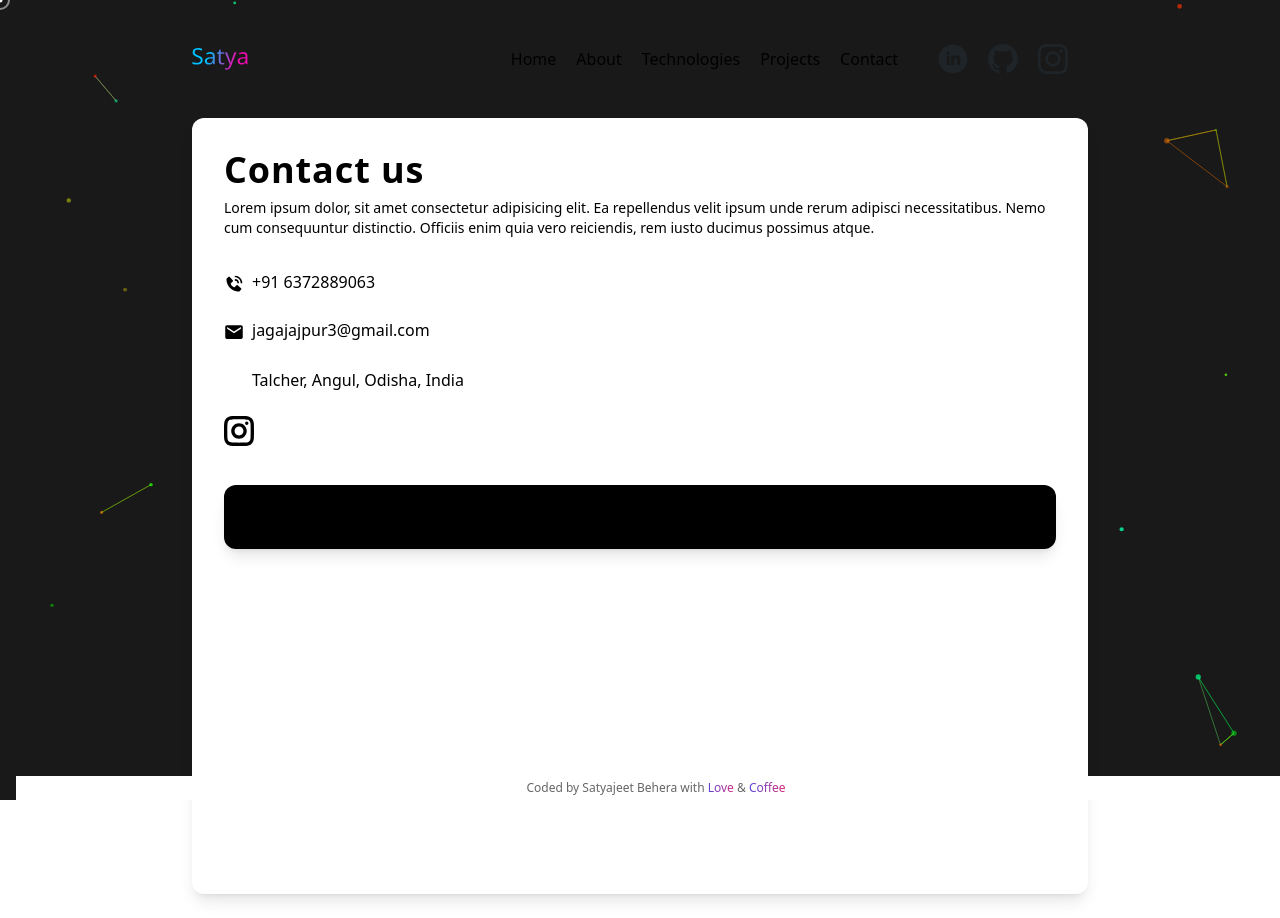
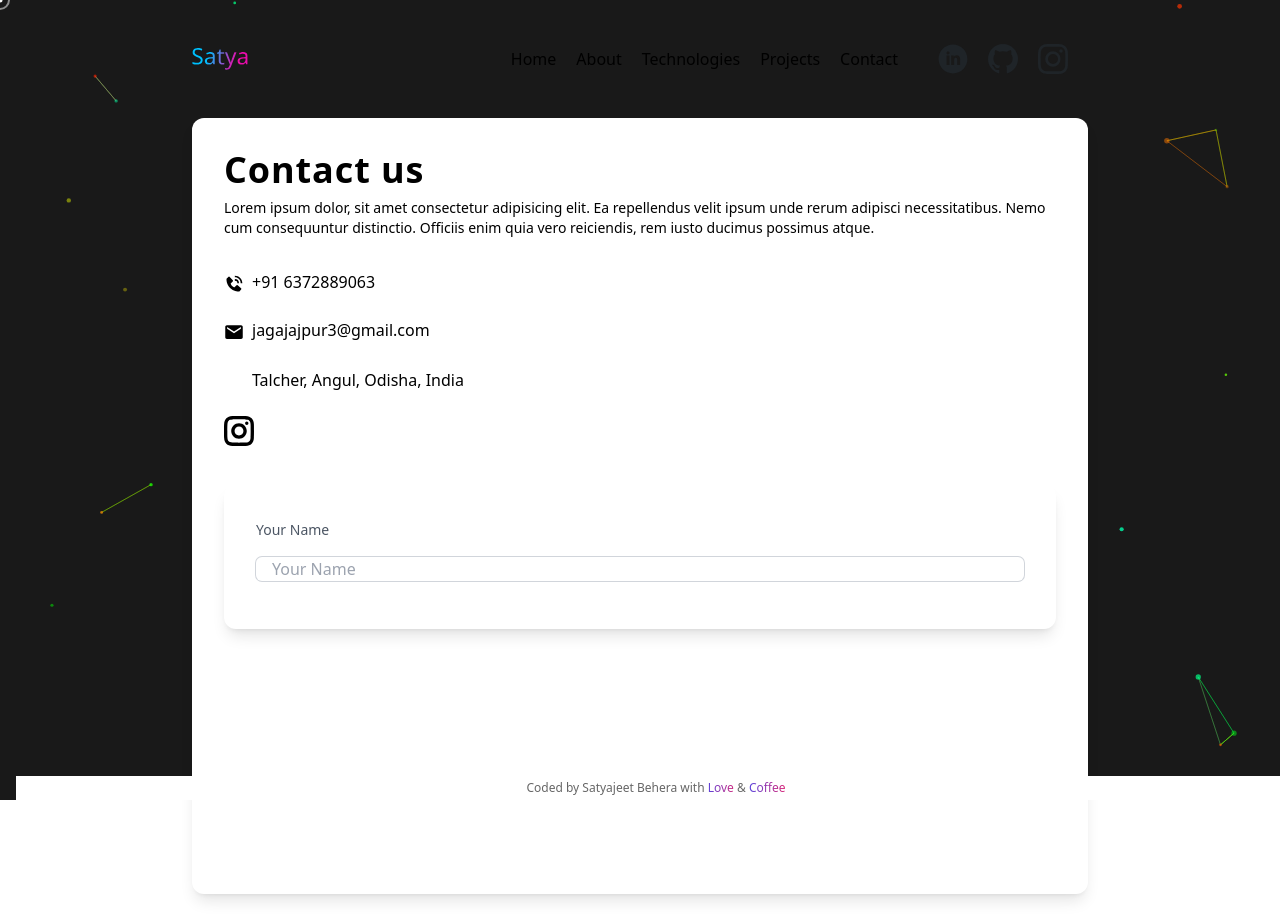
Before and after one commit to SatyajeetBehera1/reactPortfolio, a React (Create React App) app: page /contact in a window 1280 px wide. Built offline with nearby package versions, Linux system fonts and the light colour scheme; some icons are missing.

Commit message:
Update Contact.jsx

```diff
--- a/src/Pages/Contact.jsx
+++ b/src/Pages/Contact.jsx
@@ -54,8 +54,11 @@ function Contact() {
               </a>
             </div>
           </div>
-          <div className="bg-black rounded-xl shadow-lg p-8">
-            <form action="">
+          <div className="bg rounded-xl shadow-lg p-8 text-gray-600">
+            <form action="" flex-col className="flex flex-col space-y-4">
+              <div><label htmlFor="" className="text-sm ">Your Name</label></div>
+              <div><input type="text" name="" id="" placeholder="Your Name" className="ring-1 ring-gray-300 w-full rounded-md px-4 px-2 outline-none focus:ring-2 focus:ring-green"/></div>
+              <div><label htmlFor=""></label></div>
 
             </form>
           </div>
```
